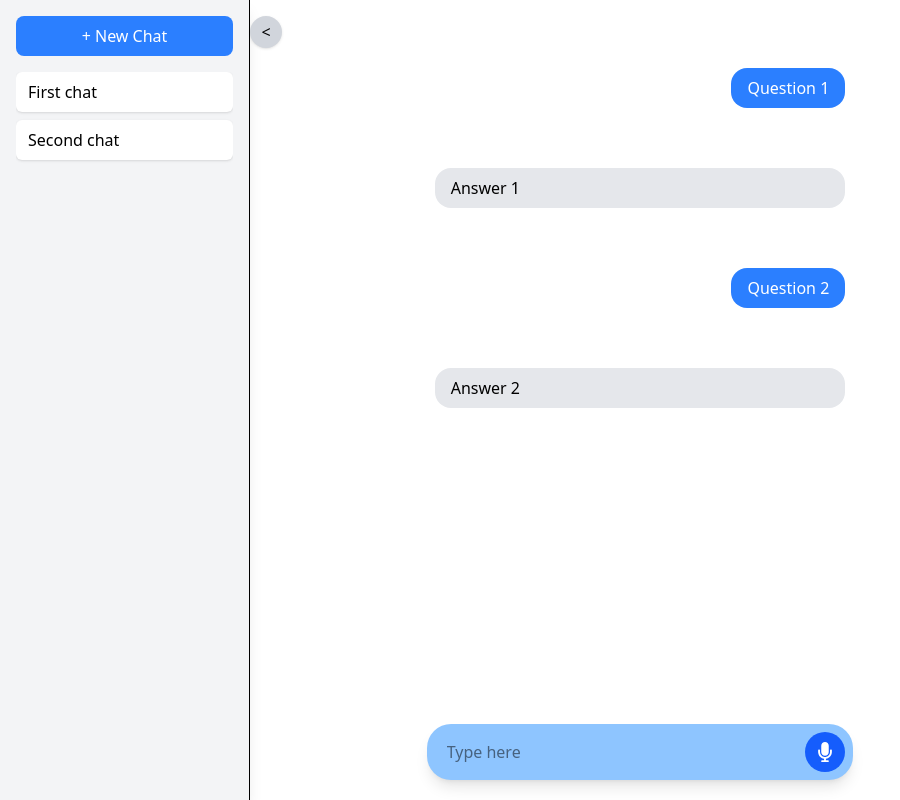
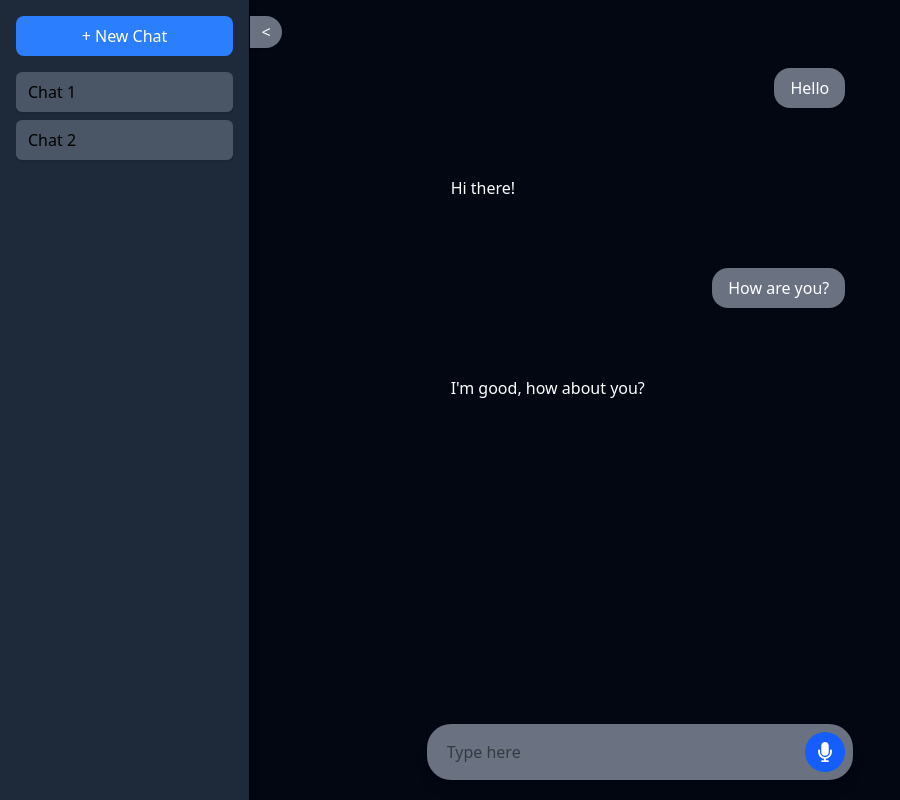
Before and after one commit to Sanjayazhagan/rakshabandhan, a React (Vite) app in the folder frontend/: page / in a window 1280 px wide. Shown: the whole page, without its empty margins (0-900 px from the left). Built offline with nearby package versions, Linux system fonts and the light colour scheme; no server answers.

Commit message:
finishing touch animations

```diff
--- a/frontend/src/App.jsx
+++ b/frontend/src/App.jsx
@@ -12,13 +12,14 @@ function App() {
   console.log("Fetched chat data:", data);
 
   const [chatData, setChatData] = useState([
-    { question: "Question 1", answer: "Answer 1" },
-    { question: "Question 2", answer: "Answer 2" },
+    { question: "Hello", answer: "Hi there!" },
+    { question: "How are you?", answer: "I'm good, how about you?" },
   ]);
   const [isSidebarOpen, setIsSidebarOpen] = useState(true);
   const [chatLogs, setChatLogs] = useState([
-    { id: 1, title: "First chat" },
-    { id: 2, title: "Second chat" },
+    { id : 1, title : "Chat 1" },
+    { id : 2, title : "Chat 2" },
+
   ]);
 
   if (error) {
@@ -45,14 +46,14 @@ function App() {
             animate={{ x: 0, opacity: 1 }}
             exit={{ x: -250, opacity: 0 }}
             transition={{ duration: 0.3 }}
-            className="absolute left-0 top-0 h-full w-[250px] bg-gray-100 border-r shadow-lg z-30"
+            className="absolute left-0 top-0 h-full w-[250px] bg-gray-800 border-r shadow-lg z-30"
           >
             <Sidebar chatLogs={chatLogs} onNewChat={handleNewChat} />
           </motion.div>
         )}
       </AnimatePresence>
 
-      <div className="flex flex-col flex-1 overflow-y-auto bg-white relative">
+      <div className="flex flex-col flex-1 overflow-y-auto bg-gray-950 relative">
         <motion.button
           onClick={() => setIsSidebarOpen(!isSidebarOpen)}
           initial={false}
@@ -60,7 +61,7 @@ function App() {
             x: isSidebarOpen ? 250 : 0,
           }}
           transition={{ duration: 0.3 }}
-          className="absolute top-4 z-40 bg-gray-300 rounded-full w-8 h-8 flex items-center justify-center shadow hover:bg-gray-400"
+          className="absolute top-4 z-40 bg-gray-500 text-white rounded-r-full w-8 h-8 flex items-center justify-center shadow hover:bg-gray-700"
         >
           {isSidebarOpen ? "<" : ">"}
         </motion.button>
@@ -84,7 +85,7 @@ function App() {
               animate={{ opacity: 1, y: 0 }}
               exit={{ opacity: 0, y: -20 }}
               transition={{ duration: 0.4 }}
-              className="flex-1 bg-white flex justify-center"
+              className="flex-1 bg-gray-950 flex justify-center"
             >
               <div className="w-full sm:w-[80vw] md:w-[50vw] lg:w-[33.33vw] p-2">
                 <ChatWindow chatData={chatData} />
@@ -93,8 +94,8 @@ function App() {
           )}
         </AnimatePresence>
 
-        <div className="flex justify-center w-full bg-white">
-          <div className="z-10 bg-white flex">
+        <div className="flex justify-center w-full">
+          <div className="z-10 flex">
             <InputBar
               onSendMessage={
                 isHomepage
--- a/frontend/src/components/Answerchatbubble.jsx
+++ b/frontend/src/components/Answerchatbubble.jsx
@@ -1,7 +1,7 @@
 export default function AnswerBubble({ text }) {
   return (
     <div className="flex justify-start my-2 w-full">
-      <div className="bg-gray-200 text-black px-4 py-2 rounded-2xl w-full break-words">
+      <div className="bg-gray-950 text-white px-4 py-2 rounded-2xl w-full break-words">
         {text}
       </div>
     </div>
--- a/frontend/src/components/Chatwindow.jsx
+++ b/frontend/src/components/Chatwindow.jsx
@@ -3,7 +3,7 @@ import QuestionBubble from "./Questionchatbubble";
 
 export default function ChatWindow({ chatData }) {
   return (
-    <div className="flex-1 overflow-y-auto w-full pb-20">
+    <div className="flex-1 overflow-y-auto w-full pb-20 bg-gray-950">
       {chatData.length === 0 ? (
         null
       ) : (
--- a/frontend/src/components/Homepage.jsx
+++ b/frontend/src/components/Homepage.jsx
@@ -1,11 +1,8 @@
-import React from "react";
-import InputBar from "./Inputbar";
-
 export default function Homepage() {
   return (
-    <div className="flex flex-col items-center justify-center h-full text-center p-6">
-      <h1 className="text-4xl font-bold mb-4">My ChatBot</h1>
-      <p className="text-gray-500 mb-8">
+    <div className="flex flex-col items-center justify-center h-full text-center p-6 bg-gray-950">
+      <h1 className="text-4xl font-bold mb-4 text-white">My ChatBot</h1>
+      <p className="text-white mb-8">
         Welcome! Ask me anything to get started.
       </p>
     </div>
--- a/frontend/src/components/Inputbar.jsx
+++ b/frontend/src/components/Inputbar.jsx
@@ -7,6 +7,7 @@ import { useSendMessageMutation, useSendAudioMutation } from "../store";
 function InputBar() {
   const [message, setMessage] = useState("");
   const [listening, setListening] = useState(false);
+  const [volume, setVolume] = useState(0);
   const mediaRecorderRef = useRef(null);
   const audioChunksRef = useRef([]);
   const silenceTimeoutRef = useRef(null);
@@ -66,6 +67,10 @@ function InputBar() {
 
         const sum = dataArray.reduce((acc, val) => acc + Math.abs(val - 128), 0);
         const averageAmplitude = sum / dataArray.length;
+
+        const vol = Math.min(averageAmplitude / 50, 1);
+        setVolume(vol);
+
         const silenceThreshold = 10;
 
         if (averageAmplitude < silenceThreshold) {
@@ -139,9 +144,10 @@ function InputBar() {
   }, []);
 
   return (
-    <><div className="fixed w-full flex justify-center bottom-0 left-0 right-0 inset-x-0  ">
-      <div className=" w-full z-10 bg-white rounded-t-3xl pb-5 sm:w-[80vw] md:w-[50vw] lg:w-[33.33vw]">
-        <div className="bg-blue-300 rounded-3xl w-full sm:w-[80vw] md:w-[50vw] lg:w-[33.33vw] p-2 flex items-center gap-2 shadow-lg">
+    <>
+      <div className="fixed w-full flex justify-center bottom-0 left-0 right-0 inset-x-0  ">
+        <div className=" w-full z-10 bg-gray-950 rounded-t-3xl pb-5 sm:w-[80vw] md:w-[50vw] lg:w-[33.33vw]">
+          <div className="bg-gray-500 rounded-3xl w-full sm:w-[80vw] md:w-[50vw] lg:w-[33.33vw] p-2 flex items-center gap-2 shadow-lg">
             <form
               className="flex-grow"
               onSubmit={(e) => {
@@ -179,7 +185,16 @@ function InputBar() {
 
         {listening && (
           <div className="fixed inset-0 flex items-center justify-center pointer-events-none z-10">
-          <div className="w-64 h-64 md:w-72 md:h-72 rounded-full bg-blue-400 opacity-50 animate-pulse"></div>
+            <div className="absolute inset-0 bg-black/30 backdrop-blur-sm"></div>
+            <div
+              className=" w-64 h-64 md:w-72 md:h-72 rounded-full opacity-80 transition-transform duration-100 shadow-2xl"
+              style={{
+                width: "15rem",
+                height: "15rem",
+                transform: `scale(${1 + volume * 1.5})`,
+                background: "radial-gradient(circle at center, #3b82f6, #1e3a8a)"
+              }}
+            ></div>
           </div>
         )}
       </div>
--- a/frontend/src/components/Questionchatbubble.jsx
+++ b/frontend/src/components/Questionchatbubble.jsx
@@ -1,7 +1,7 @@
 export default function QuestionBubble({ text }) {
   return (
     <div className="flex justify-end my-15">
-      <div className="bg-blue-500 text-white px-4 py-2 rounded-2xl max-w-3/4 break-words">
+      <div className="bg-gray-500 text-white px-4 py-2 rounded-2xl max-w-3/4 break-words">
         {text}
       </div>
     </div>
--- a/frontend/src/components/Sidebar.jsx
+++ b/frontend/src/components/Sidebar.jsx
@@ -1,6 +1,6 @@
 export default function Sidebar({ chatLogs, onNewChat }) {
   return (
-    <div className="h-full bg-gray-100 p-4 flex flex-col">
+    <div className="h-full bg-gray-800 p-4 flex flex-col">
       {/* New Chat Button */}
       <button
         onClick={onNewChat}
@@ -18,7 +18,7 @@ export default function Sidebar({ chatLogs, onNewChat }) {
             {chatLogs.map((chat) => (
               <li
                 key={chat.id}
-                className="px-3 py-2 bg-white rounded-md shadow cursor-pointer hover:bg-gray-200"
+                className="px-3 py-2 bg-gray-600 rounded-md shadow cursor-pointer hover:bg-gray-400"
               >
                 {chat.title}
               </li>
```
Lines whose indentation alone changed are shown as unchanged.
